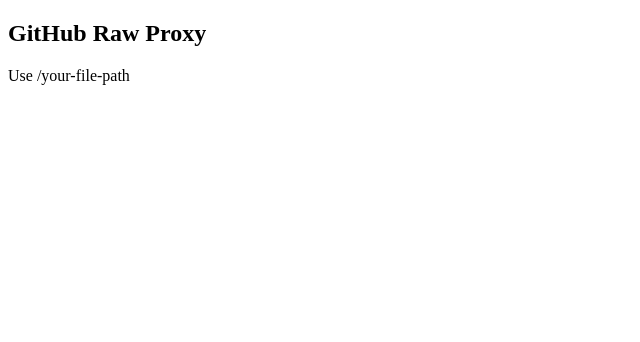
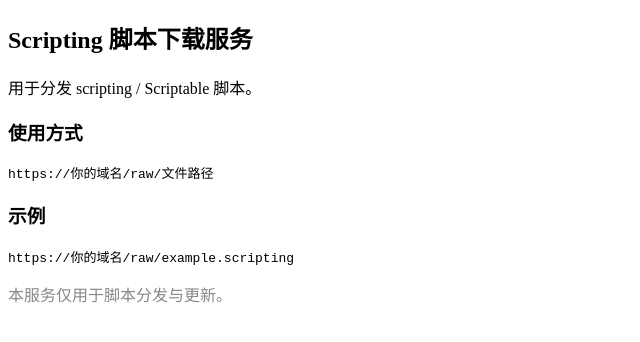
Before and after one commit to Dudung1018/scripting-proxy, a plain HTML site: page public/index.html in a window 1280 px wide. Shown: the whole page, without its empty margins (0-640 px from the left). Drawn offline with Linux system fonts and the light colour scheme.

Commit message:
Update index.html

```diff
--- a/public/index.html
+++ b/public/index.html
@@ -1,7 +1,22 @@
 <!doctype html>
-<html>
+<html lang="zh-CN">
+<head>
+  <meta charset="UTF-8">
+  <title>Scripting Proxy</title>
+</head>
 <body>
-  <h2>GitHub Raw Proxy</h2>
-  <p>Use /your-file-path</p>
+  <h2>Scripting 脚本下载服务</h2>
+
+  <p>用于分发 scripting / Scriptable 脚本。</p>
+
+  <h3>使用方式</h3>
+  <pre>https://你的域名/raw/文件路径</pre>
+
+  <h3>示例</h3>
+  <pre>https://你的域名/raw/example.scripting</pre>
+
+  <p style="color: #888">
+    本服务仅用于脚本分发与更新。
+  </p>
 </body>
 </html>
```
